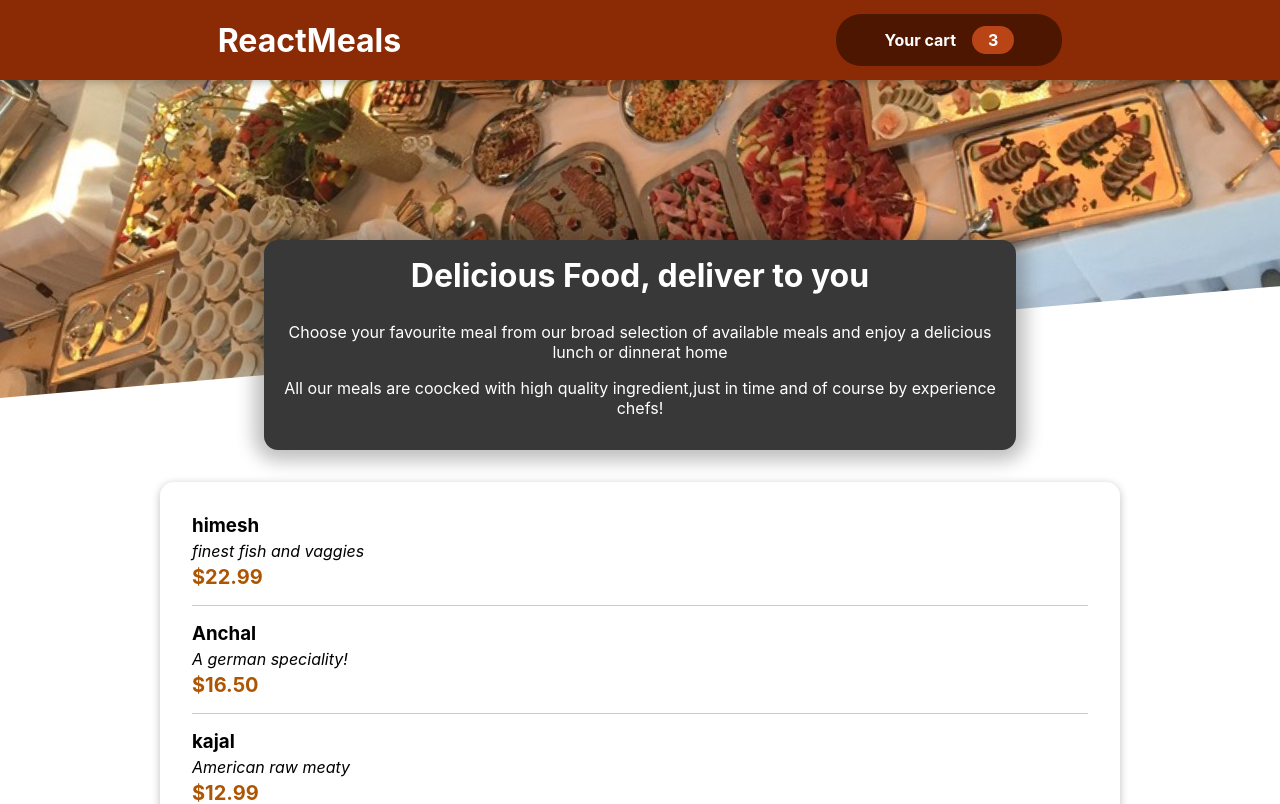
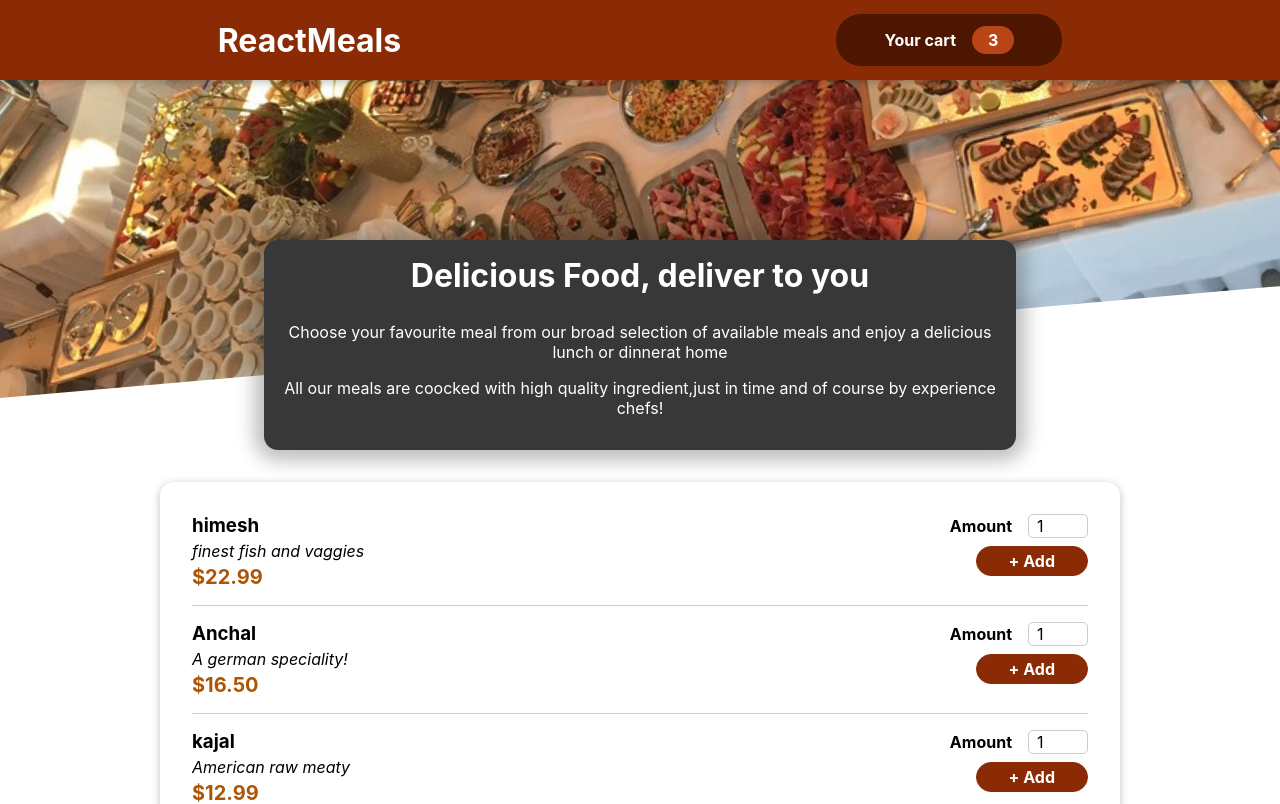
Before and after one commit to 99himesh/RENSTURENT-WEBSITE, a React (Create React App) app in the folder resturent/: page / in a window 1280 px wide. Shown: the top 804 px of the page. Built offline with nearby package versions, Linux system fonts and the light colour scheme.

Commit message:
resturent website task  4

```diff
--- a/resturent/src/component/Meels/MealItem/MEalItemForm.js
+++ b/resturent/src/component/Meels/MealItem/MEalItemForm.js
@@ -0,0 +1,22 @@
+import Input from '../../UI/Input';
+import classes from './MealItemForm.module.css' ;
+
+
+
+const MealItemForm=props=>{
+    return (
+    <form className={classes.form}>
+        <Input label="Amount" input={{
+            id:'amount',
+            type:'number',
+            min:'1',
+            max:'5',
+            step:'1',
+            defaultValue:'1'
+        }}/>
+        <button> + Add</button>
+    </form>
+    );
+}
+
+export default MealItemForm;
--- a/resturent/src/component/Meels/MealItem/MealItem.js
+++ b/resturent/src/component/Meels/MealItem/MealItem.js
@@ -1,4 +1,5 @@
 import classes from './MealItem.module.css';
+import MealItemForm from './MealItemForm';
 
 
 const MealItem =props=>{
@@ -8,8 +9,10 @@
             <h3>{props.name}</h3>
             <div className={classes.description}>{props.description}</div>
             <div className={classes.price}>{price}</div>
-
-           </div>
+            </div>
+            <div>
+               <MealItemForm/>
+            </div>
       </li>
 }
 
--- /dev/null
+++ b/resturent/src/component/Meels/MealItem/MealItemForm.module.css
@@ -0,0 +1,20 @@
+.form {
+    text-align: right;
+  }
+
+  .form button {
+    font: inherit;
+    cursor: pointer;
+    background-color: #8a2b06;
+    border: 1px solid #8a2b06;
+    color: white;
+    padding: 0.25rem 2rem;
+    border-radius: 20px;
+    font-weight: bold;
+  }
+
+  .form button:hover,
+  .form button:active {
+    background-color: #641e03;
+    border-color: #641e03;
+  }
--- /dev/null
+++ b/resturent/src/component/UI/Input.js
@@ -0,0 +1,8 @@
+import classes from './Input.module.css';
+const Input=props=>{
+      return <div className={classes.input}>
+        <label htmlFor={props.input.id}  >{props.label}</label>
+        <input  {...props.input} ></input>
+      </div>
+}
+export default Input;
--- /dev/null
+++ b/resturent/src/component/UI/Input.module.css
@@ -0,0 +1,18 @@
+.input {
+    display: flex;
+    align-items: center;
+    margin-bottom: 0.5rem;
+  }
+
+  .input label {
+    font-weight: bold;
+    margin-right: 1rem;
+  }
+
+  .input input {
+    width: 3rem;
+    border-radius: 5px;
+    border: 1px solid #ccc;
+    font: inherit;
+    padding-left: 0.5rem;
+  }
```
